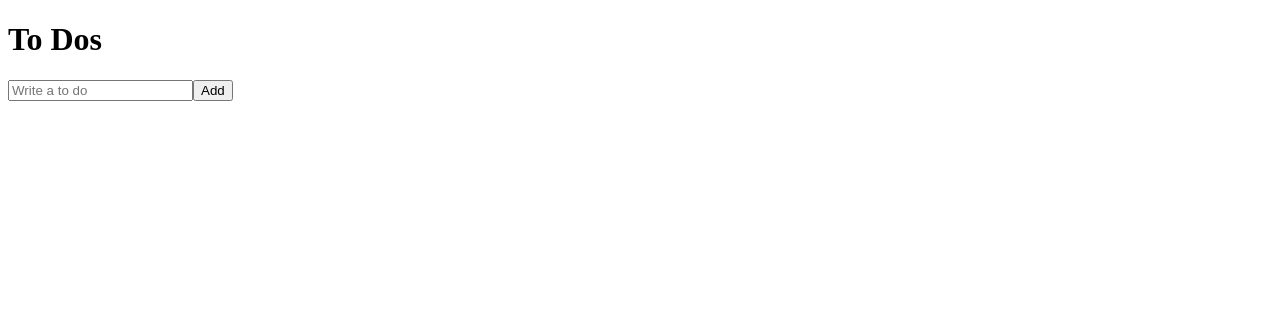
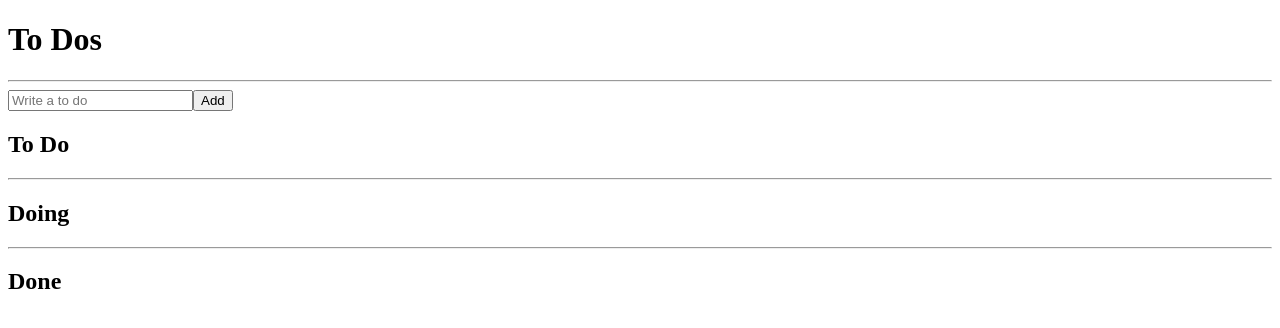
Before and after one commit to Jayone12/todo-list, a React (Create React App) app: page / in a window 1280 px wide. Shown: the top 328 px of the page. Built offline with nearby package versions, Linux system fonts and the light colour scheme.

Commit message:
feat: Category 별로 list 출력

```diff
--- a/src/components/ToDoList.tsx
+++ b/src/components/ToDoList.tsx
@@ -1,17 +1,32 @@
 import { useRecoilValue } from "recoil";
-import { toDoState } from "../atoms";
+import { toDoSelector, toDoState } from "../atoms";
 import CreateToDo from "./CreateToDo";
 import ToDo from "./ToDo";
 
 function ToDoList() {
-  const toDos = useRecoilValue(toDoState);
-
+  const [toDo, doing, done] = useRecoilValue(toDoSelector);
   return (
     <div>
       <h1>To Dos</h1>
+      <hr />
       <CreateToDo />
+      <h2>To Do</h2>
       <ul>
-        {toDos.map((toDo) => (
+        {toDo.map((toDo) => (
+          <ToDo key={toDo.id} {...toDo} />
+        ))}
+      </ul>
+      <hr />
+      <h2>Doing</h2>
+      <ul>
+        {doing.map((toDo) => (
+          <ToDo key={toDo.id} {...toDo} />
+        ))}
+      </ul>
+      <hr />
+      <h2>Done</h2>
+      <ul>
+        {done.map((toDo) => (
           <ToDo key={toDo.id} {...toDo} />
         ))}
       </ul>
```
